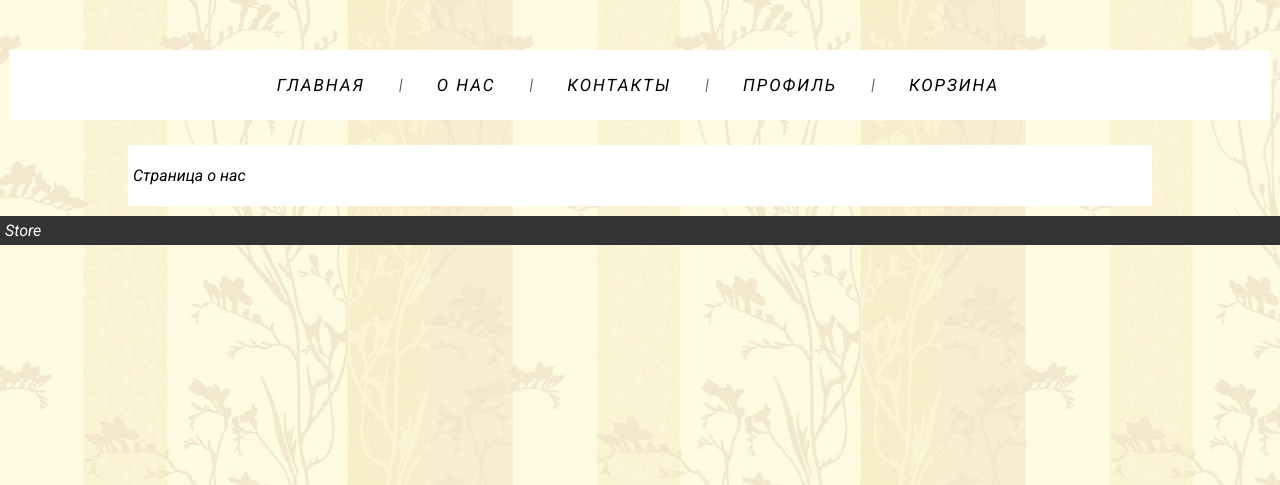
After one commit to naya2001/shop, a Django app: page /about_us in a window 1280 px wide. The commit adds this page. Shown: the top 485 px of the page. Run offline with Django 3.2, Linux system fonts and the light colour scheme.

Commit message:
empty about_us page

```diff
--- /dev/null
+++ b/shop/main/templates/main/about_us.html
@@ -0,0 +1,31 @@
+{% load static %}
+
+<!DOCTYPE html>
+<html lang="ru">
+<head>
+    <meta charset="UTF-8">
+    <title> О нас </title>
+    <link rel="stylesheet" href="{% static 'css/base.css' %}" type="text/css" media="screen">
+    <link rel="preconnect" href="https://fonts.googleapis.com">
+    <link rel="preconnect" href="https://fonts.gstatic.com" crossorigin>
+    <link href="https://fonts.googleapis.com/css2?family=Roboto:ital@1&display=swap" rel="stylesheet">
+    <style>
+     body{
+     background-image: url( "{% static 'background.jpg' %}");
+     }
+    </style>
+</head>
+
+<body>
+  <div id="header">
+      {% include 'main/top_menu.html' %}
+  </div>
+
+  <div id="content" style="background-color: white; margin: 10px 10% 10px 10%;">
+      <p> Страница о нас </p>
+ </div>
+
+  <div id="footer">Store</div>
+
+ </body>
+</html>
--- a/shop/main/templates/main/product_card.html
+++ b/shop/main/templates/main/product_card.html
@@ -20,7 +20,10 @@
     <img src="{{product.image.first.image.url}}">
 
     <div class="product-buttons">
-        <button data-product="{{product.id}}" data-action="add" class="button-3 update-cart">В корзину</button>
+        <input type="hidden" class="amount-input-js" name="amount" type="text" value="1" size="5"/>
+        <button data-product="{{product.id}}" data-action="add" class="button-3 update-cart">
+            В корзину
+        </button>
     </div>
   </div>
 
--- a/shop/main/templates/main/top_menu.html
+++ b/shop/main/templates/main/top_menu.html
@@ -6,8 +6,8 @@
 
 <ul class="menu-main">
   <li><a href="{% url 'home' %}">Главная</a></li>
-  <li><a href="{% url 'home' %}">О нас</a></li>
-  <li><a href="{% url 'home' %}">Контакты</a></li>
+  <li><a href="{% url 'about_us' %}">О нас</a></li>
+  <li><a href="{% url 'contacts' %}">Контакты</a></li>
   <li><a href="{% url 'user_page' %}">Профиль</a></li>
   <li><a href="{% url 'cart' %}">Корзина</a></li>
 </ul>
--- a/shop/main/urls.py
+++ b/shop/main/urls.py
@@ -4,6 +4,8 @@ from . import views
 
 urlpatterns = [
     path('', views.index, name='home'),
+    path('about_us', views.about_us, name='about_us'),
+    path('contacts', views.contacts, name='contacts'),
 
     path('category/<slug:slug>', views.category_product_list, name='category_product_list'),
     path('product_detail/<slug:slug>', views.product_detail, name='product_detail'),
--- a/shop/main/views.py
+++ b/shop/main/views.py
@@ -21,6 +21,16 @@ def index(request):  # main page
                }
 
     return render(request, 'main/index.html', context)
+
+
+def about_us(request):
+    context = {}
+    return render(request, 'main/about_us.html', context)
+
+
+def contacts(request):
+    context = {}
+    return render(request, 'main/contacts.html', context)
 
 
 def product_detail(request, slug):  # shows details about chosen product
@@ -90,9 +100,11 @@ def logout_page(request):
     return redirect('login_page')
 
 
+'''
 def _get_form(request, formcls, prefix):
     data = request.POST if prefix in request.POST else None
     return formcls(data, prefix=prefix)
+'''
 
 
 def profile_page(request):
@@ -128,16 +140,35 @@ def profile_page(request):
 
 
 def cart(request):
+    form = OrderForm()
     items = []
     order = {'cart_total': 0, 'total_price': 0}  # if user's order is empty
 
     if request.user.is_authenticated:
         customer = Customer.objects.get_or_create(user=request.user)[0]  # creating customer as logged in user
 
-        order = Order.objects.get_or_create(customer=customer)[0]
+        if Order.objects.filter(customer=customer).exists():  # if orders exist, get last order
+            order = Order.objects.get(customer=customer).last()
+            if order.is_complete:  # if last order is completed? create new order
+                order = Order.objects.create(customer=customer)
+                print(order)
+        else:
+            order = Order.objects.get_or_create(customer=customer)[-1]  # else create new order
+            print(order)
+
         items = order.orderitem_set.all()
 
-    context = {'items': items, 'order': order}
+       # if Order.objects.filter(customer=customer, is_complete=True).exists():  # if
+        #    order = Order.objects.create(customer=customer)
+
+    if request.method == 'POST':
+            form = OrderForm(request.POST)
+            order = Order.objects.filter(customer=customer).update(is_complete=True)  # set True to complete order
+            return redirect('home')
+
+
+
+    context = {'form': form, 'items': items, 'order': order}
 
     return render(request, 'main/cart.html', context)
 
@@ -157,6 +188,10 @@ def update_item(request):
     customer = request.user.customer
 
     if action == 'add':
+
+        if not Customer.objects.filter(user=request.user).exists():  # if customer does not exist
+            customer = Customer.objects.get_or_create(user=request.user)
+
         product = Product.objects.get(id=productId)
         order = Order.objects.get_or_create(customer=customer)[0]
 
```
Also changed, not shown: shop/db.sqlite3.
